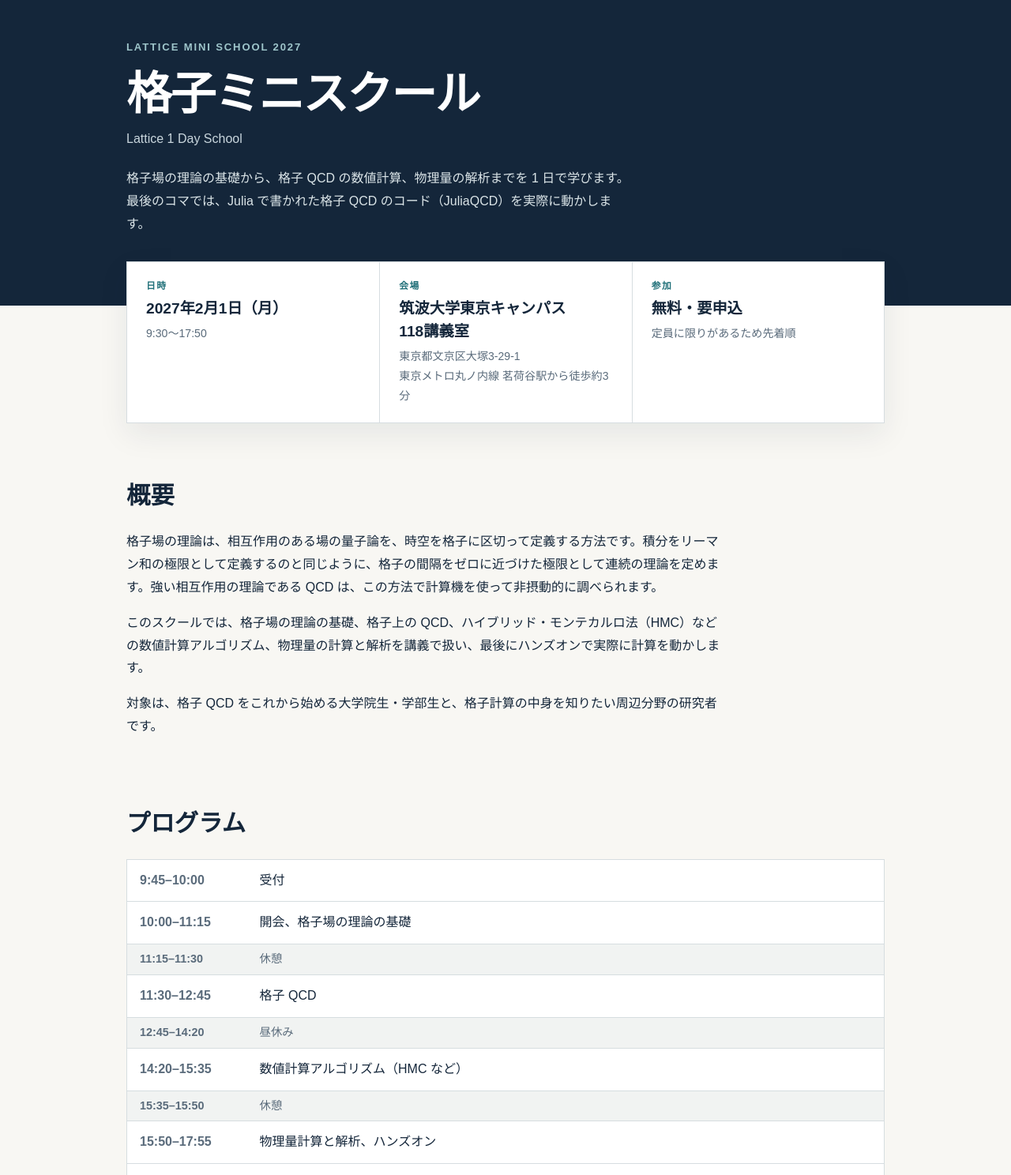
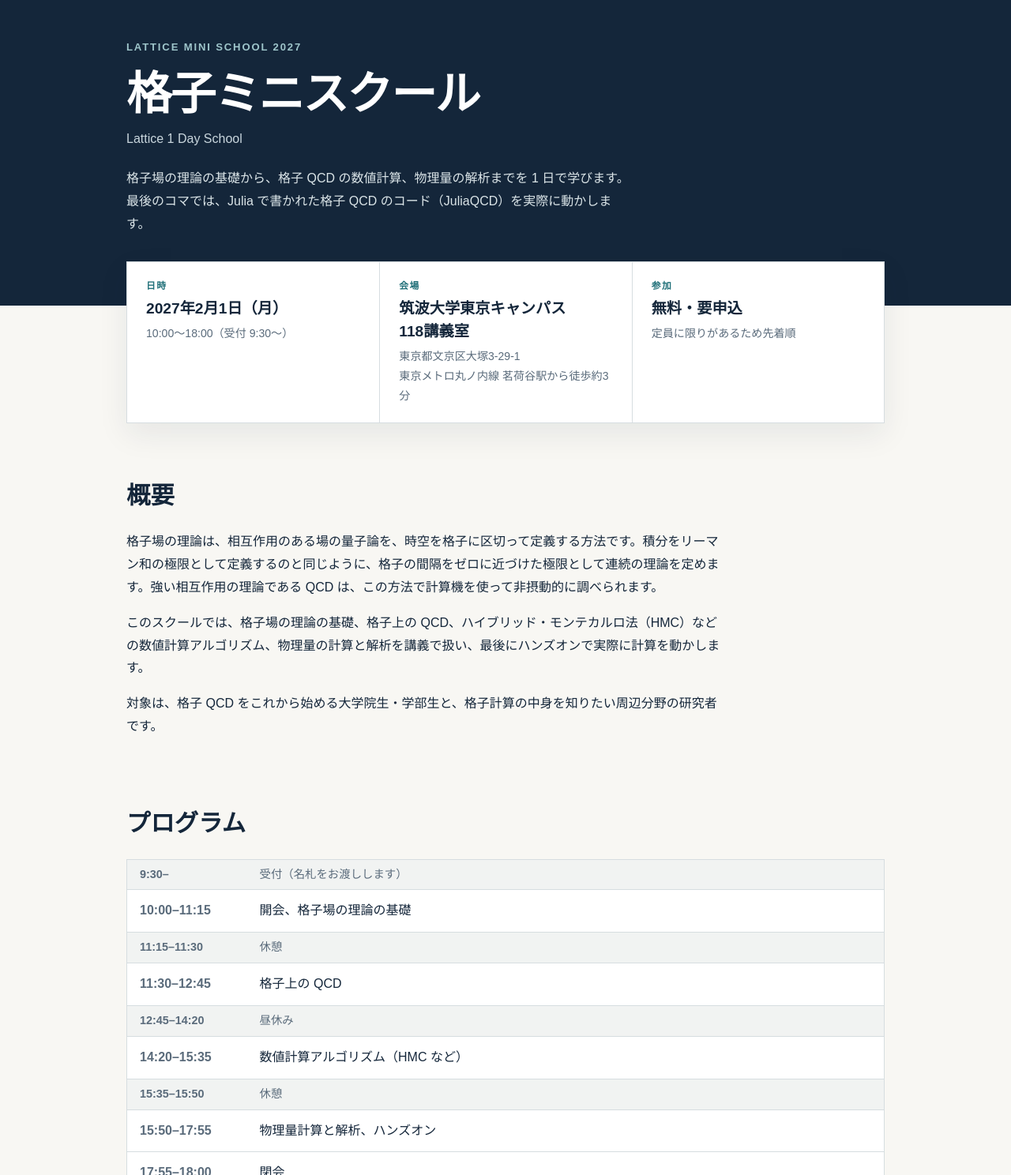
Before and after one commit to akio-tomiya/lattice-school-2027, a plain HTML site: page index.html in a window 1280 px wide. Shown: the top 1488 px of the page at 79% size. Drawn offline with Linux system fonts and the light colour scheme.

Commit message:
Update index.html

```diff
--- a/index.html
+++ b/index.html
@@ -72,7 +72,7 @@
         <div>
           <p class="label">日時</p>
           <p class="big">2027年2月1日（月）</p>
-          <p class="small">9:30〜17:50</p>
+          <p class="small">10:00〜18:00（受付 9:30〜）</p>
         </div>
         <div>
           <p class="label">会場</p>
@@ -97,10 +97,10 @@
         <h2>プログラム</h2>
         <table>
           <tbody>
-            <tr><th>9:45–10:00</th><td>受付</td></tr>
+            <tr class="break"><th>9:30–</th><td>受付（名札をお渡しします）</td></tr>
             <tr><th>10:00–11:15</th><td>開会、格子場の理論の基礎</td></tr>
             <tr class="break"><th>11:15–11:30</th><td>休憩</td></tr>
-            <tr><th>11:30–12:45</th><td>格子 QCD</td></tr>
+            <tr><th>11:30–12:45</th><td>格子上の QCD</td></tr>
             <tr class="break"><th>12:45–14:20</th><td>昼休み</td></tr>
             <tr><th>14:20–15:35</th><td>数値計算アルゴリズム（HMC など）</td></tr>
             <tr class="break"><th>15:35–15:50</th><td>休憩</td></tr>
```
